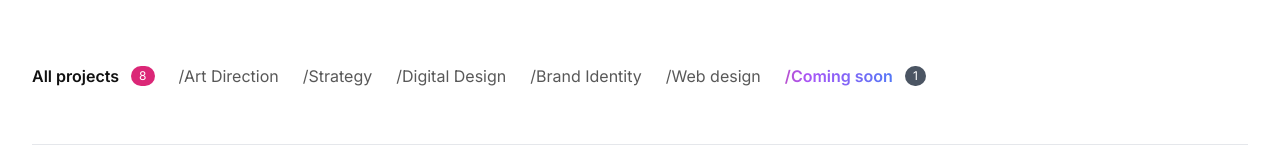
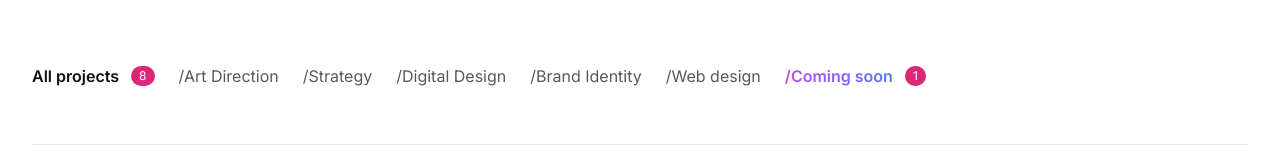
Before and after one commit to zdawan/projects, a React (Create React App) app: page / in a window 1280 px wide. Shown: the part 304-460 px from the top of the page. Built offline with nearby package versions, Linux system fonts and the light colour scheme; the HTML template or start-up script is replaced by a standard one.

Commit message:
Intial commit

```diff
--- a/package.json
+++ b/package.json
@@ -9,6 +9,7 @@
     "postcss": "^8.4.38",
     "react": "^18.2.0",
     "react-dom": "^18.2.0",
+    "react-router-dom": "^7.9.1",
     "react-scripts": "5.0.1",
     "tailwindcss": "^3.4.7"
   },
--- a/src/pages/Projects.js
+++ b/src/pages/Projects.js
@@ -105,7 +105,7 @@ export default function Projects() {
                   <span
                     className={`ml-1 text-xs rounded-full px-2 py-0.5 ${
                       isComingSoon
-                        ? "bg-gray-600 text-white"
+                        ? "bg-pink-600 text-white"
                         : "bg-pink-600 text-white"
                     }`}
                   >
```
Also changed, not shown: 1 other file (tests, documents, lock files or other folders).
